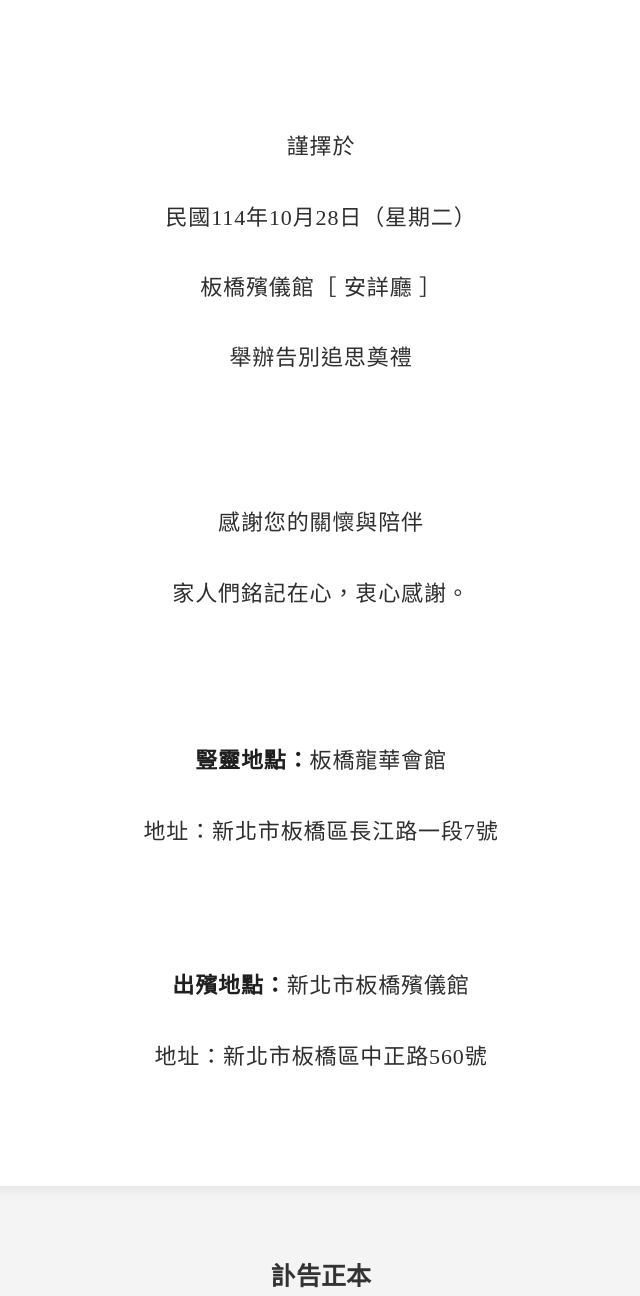
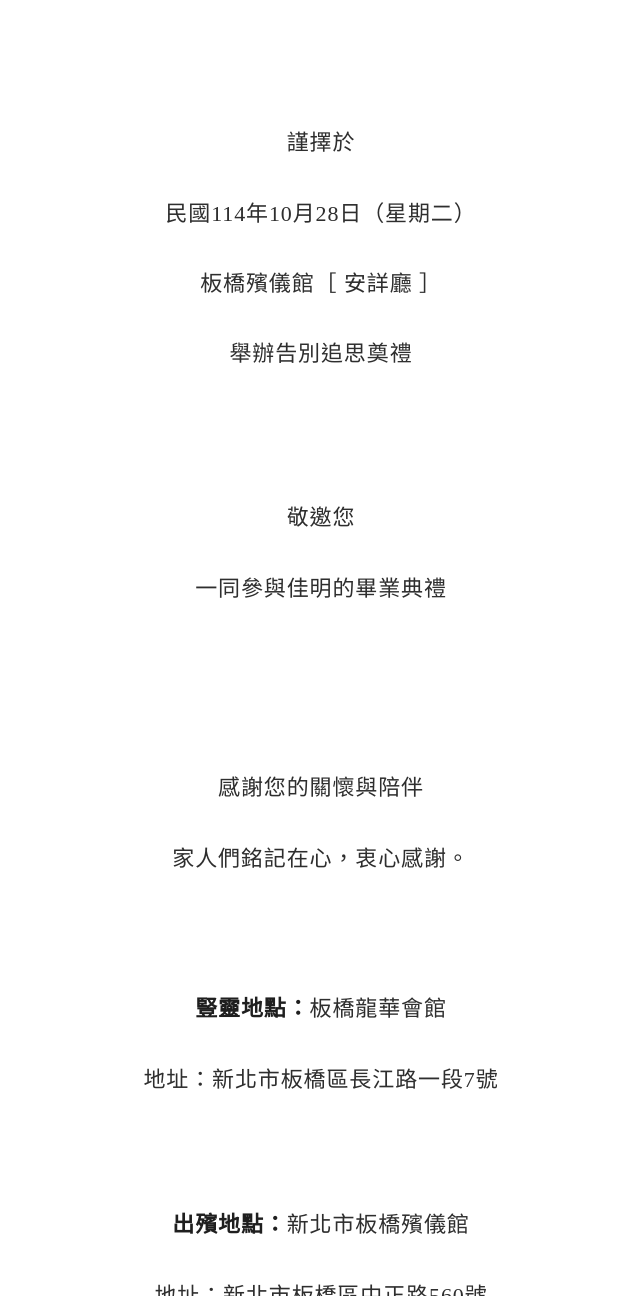
Before and after one commit to Shiangan/QiuJiaming, a plain HTML site: page index.html in a window 1280 px wide. Shown: the part 1361-2657 px from the top of the page, without its empty margins (319-959 px from the left). Drawn offline with nearby package versions, Linux system fonts and the light colour scheme; a web font is replaced by a local one.

Commit message:
Update index.html

```diff
--- a/index.html
+++ b/index.html
@@ -134,6 +134,11 @@ document.addEventListener('DOMContentLoaded', function () {
         舉辦告別追思奠禮
       </p>
 
+        <p class="fade-in-text" style="--delay:1.2s;">
+        敬邀您<br>
+        一同參與佳明的畢業典禮<br>
+      </p>
+
       <p class="fade-in-text" style="--delay:1.2s;">
         感謝您的關懷與陪伴<br>
         家人們銘記在心，衷心感謝。
@@ -180,13 +185,13 @@ document.addEventListener('DOMContentLoaded', function () {
 }
 
 /* ✨ 差異化段落間距 */
-#life-story p:first-child { margin-bottom: 0.5em; }
-#life-story p:nth-child(2) { margin-bottom: 0.2em; }
-#life-story p:nth-child(3) { margin-bottom: 0.1em; }
-#life-story p:nth-child(4) { margin-bottom: 0.2em; }
-#life-story p:nth-child(5) { margin-bottom: 0.4em; }
+#life-story p:first-child { margin-bottom: 0.4em; }
+#life-story p:nth-child(2) { margin-bottom: 0.1em; }
+#life-story p:nth-child(3) { margin-bottom: 0.05em; }
+#life-story p:nth-child(4) { margin-bottom: 0.1em; }
+#life-story p:nth-child(5) { margin-bottom: 0.2em; }
 #life-story p:nth-child(6),
-#life-story p:nth-child(7) { margin: 0.051em 0; }
+#life-story p:nth-child(7) { margin: 0.025em 0; }
 
 /* 內容強調（粗體段落） */
 #life-story strong {
```
